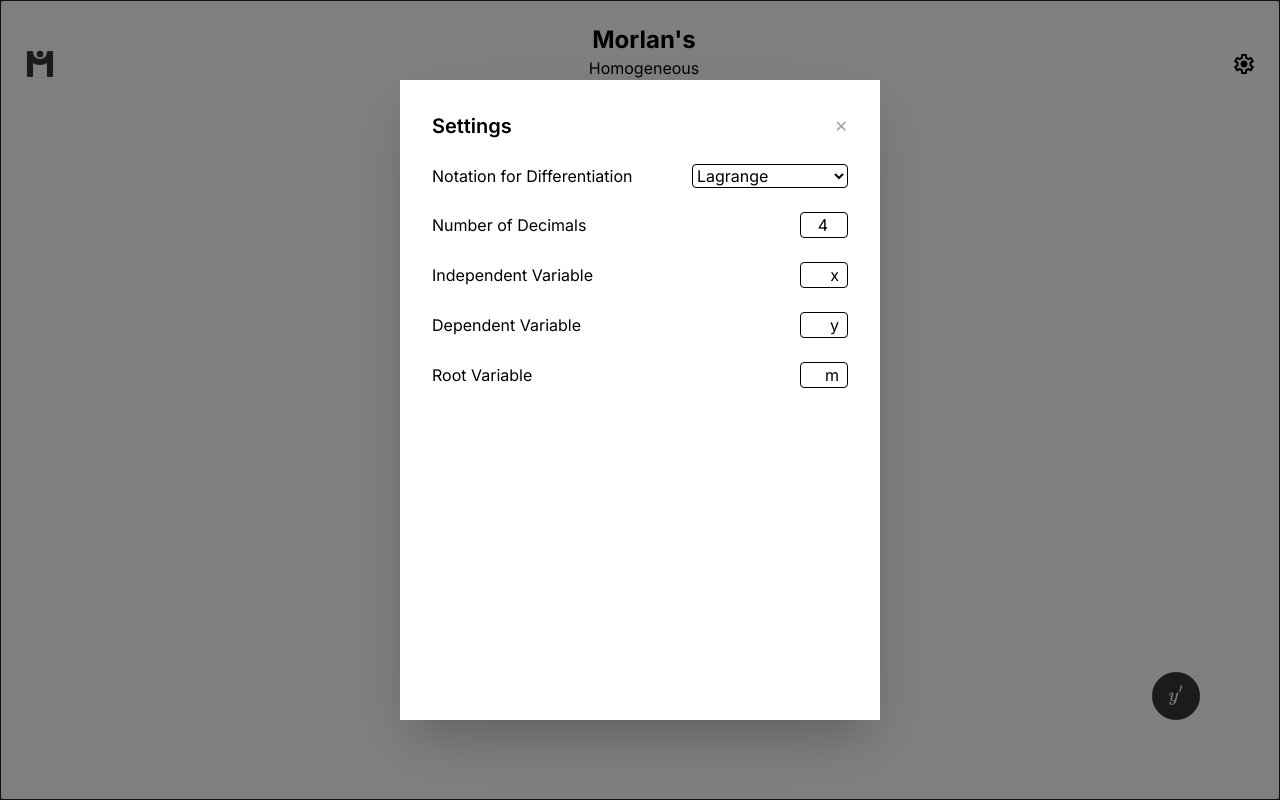
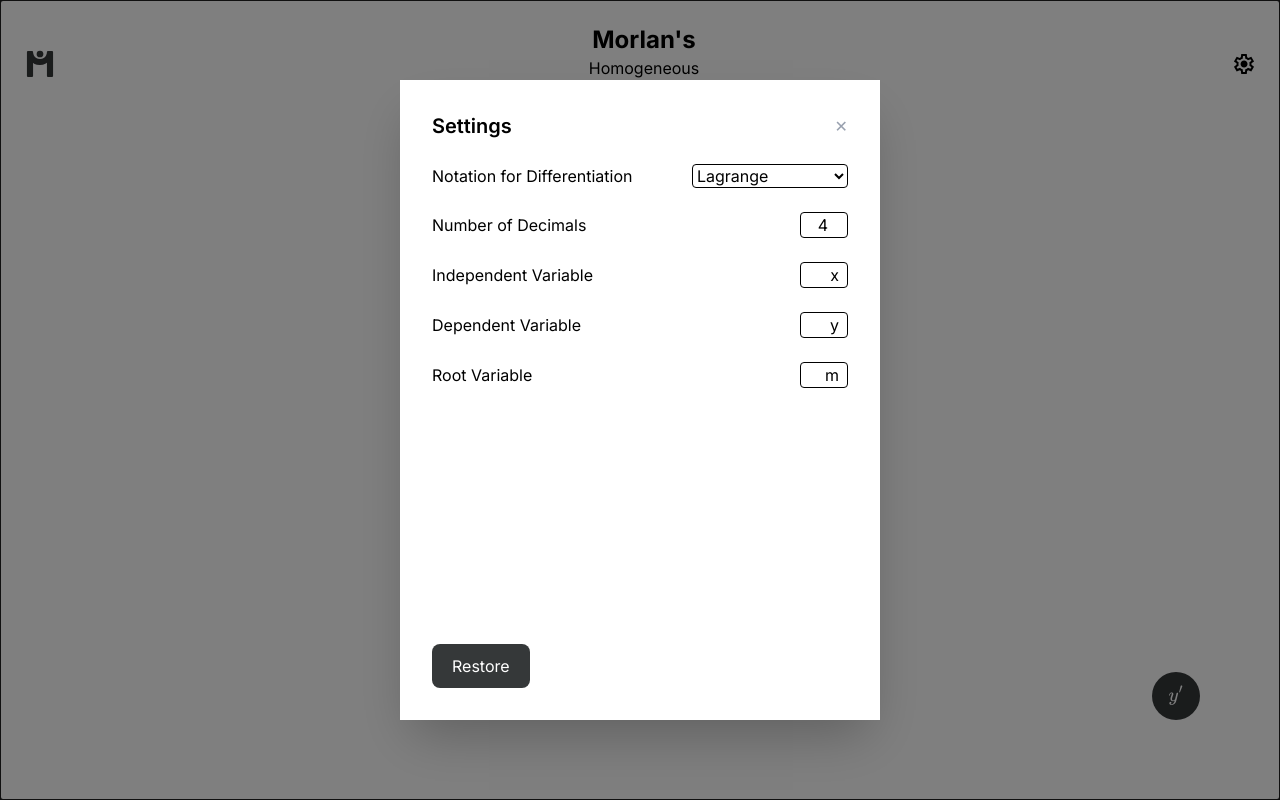
Before and after one commit to P0nchyz/Morlan-s-Homogeneous-Destroyer, a Vue app: page / in a window 1280 px wide. Both pictures are taken after a click on the element 1243 px from the left and 64 px from the top of the page. Built offline with nearby package versions, Linux system fonts and the light colour scheme.

Commit message:
ADDED: reset preferences

```diff
--- a/src/components/SettingsOverlay.vue
+++ b/src/components/SettingsOverlay.vue
@@ -2,7 +2,7 @@
 import { usePreferences } from '@/utils/usePreferences';
 import { nextTick, ref, watch } from 'vue';
 
-const { updatePreference, notation, decimalPlaces, independentVariable, dependentVariable, rootVariable, showSettings } = usePreferences();
+const { updatePreference, resetPreferences, notation, decimalPlaces, independentVariable, dependentVariable, rootVariable, showSettings } = usePreferences();
 
 const isOpen = defineModel();
 const overlayBox = ref(null);
@@ -48,7 +48,7 @@ const handleRootVariable = (event) => {
   <Transition name="fade">
     <div v-if="isOpen" @keydown.esc="handleEscape" @click.self="handleEscape" tabindex="0" ref="overlayBox"
       class="fixed inset-0 z-50 bg-black/50 flex items-center justify-center">
-      <div class="bg-white w-120 h-160 p-8 shadow-2xl overflow-y-auto">
+      <div class="flex flex-col justify-baseline bg-white w-120 h-160 p-8 shadow-2xl overflow-y-auto">
         <div class="flex justify-between items-center mb-6">
           <h2 class="text-xl font-semibold">Settings</h2>
           <button @click="updatePreference('showSettings', false)" class="text-gray-400 hover:text-gray-900">✕</button>
@@ -70,16 +70,23 @@ const handleRootVariable = (event) => {
           </div>
           <div class="flex items-center justify-between">
             <label>Independent Variable</label>
-            <input type="text" @focus="$event.target.select()" :value="independentVariable" @change="handleIndependentVariable" class="border-1 w-12 text-right px-2 rounded-sm">
+            <input type="text" @focus="$event.target.select()" :value="independentVariable"
+              @change="handleIndependentVariable" class="border-1 w-12 text-right px-2 rounded-sm">
           </div>
           <div class="flex items-center justify-between">
             <label>Dependent Variable</label>
-            <input type="text" @focus="$event.target.select()" :value="dependentVariable" @change="handleDependentVariable" class="border-1 w-12 text-right px-2 rounded-sm">
+            <input type="text" @focus="$event.target.select()" :value="dependentVariable"
+              @change="handleDependentVariable" class="border-1 w-12 text-right px-2 rounded-sm">
           </div>
           <div class="flex items-center justify-between">
             <label>Root Variable</label>
-            <input type="text" @focus="$event.target.select()" :value="rootVariable" @change="handleRootVariable" class="border-1 w-12 text-right px-2 rounded-sm">
+            <input type="text" @focus="$event.target.select()" :value="rootVariable" @change="handleRootVariable"
+              class="border-1 w-12 text-right px-2 rounded-sm">
           </div>
+        </div>
+        <div @click="resetPreferences"
+          class="mt-auto w-fit text-white bg-onyx hover:brightness-140 focus:ring-4 focus:ring-blue-800 px-5 py-2.5 rounded-lg">
+          <button>Restore</button>
         </div>
       </div>
     </div>
```
